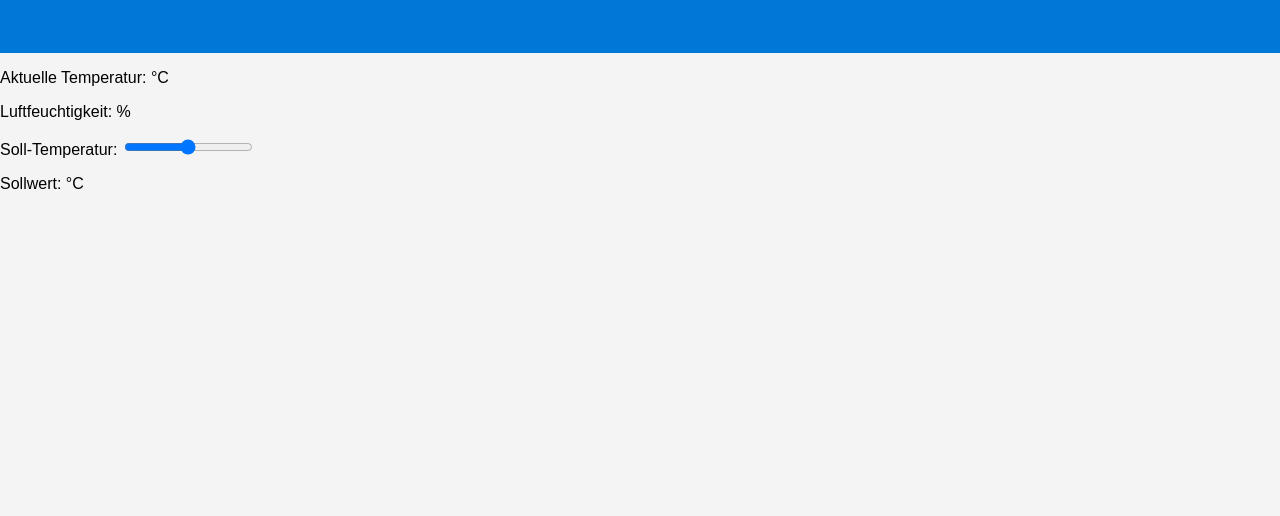
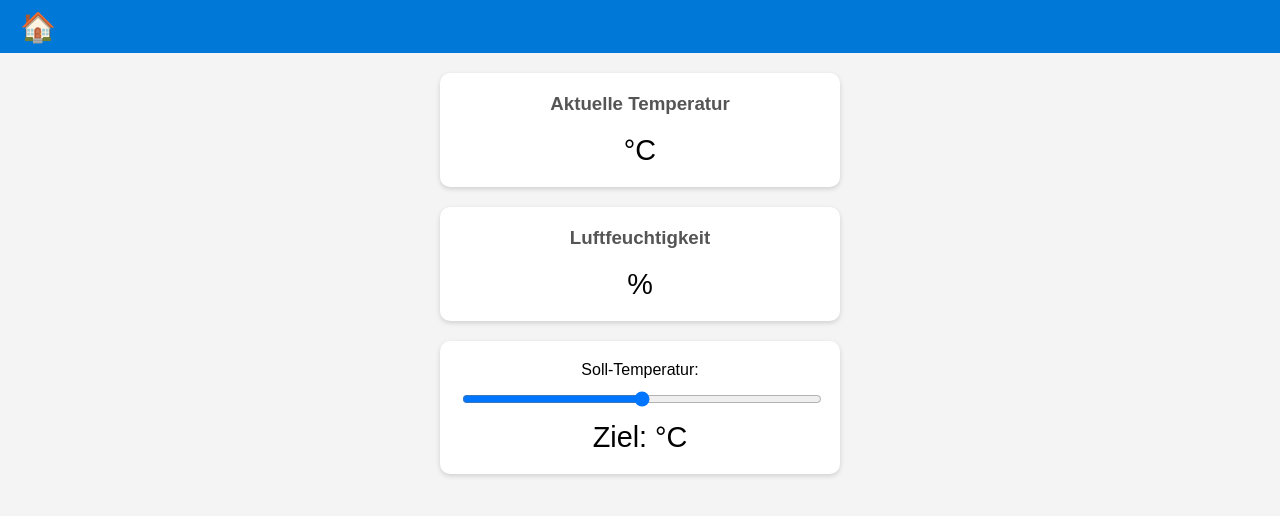
Before and after one commit to Felix08081s/IOT-Labor, a plain HTML site: page room.html in a window 1280 px wide. Drawn offline with Linux system fonts and the light colour scheme.

Commit message:
Oberfläche bearbeitet

```diff
--- a/room.html
+++ b/room.html
@@ -9,16 +9,33 @@
 </head>
 <body>
     <header>
-        <h1 id="room-name">Raum</h1>
+
+
+            <!--  Home - Button   -->
+            <div class="home-btn" onclick="window.location.href='index.html'">🏠</div>
+            <h1 id="room-name">Raum</h1>
+
     </header>
 
     <main>
-        <p>Aktuelle Temperatur: <span id="current-temp">--</span>°C</p>
-        <p>Luftfeuchtigkeit: <span id="current-humidity">--</span>%</p>
+        <main class="room-container">
+            <div class="info-card">
+                <h3>Aktuelle Temperatur</h3>
+                <p class="info-value"><span id="current-temp">--</span> °C</p>
+            </div>
 
-        <label for="temp-slider">Soll-Temperatur:</label>
-        <input type="range" id="temp-slider" min="16" max="28" value="22">
-        <p>Sollwert: <span id="target-temp">22</span>°C</p>
+            <div class="info-card">
+                <h3>Luftfeuchtigkeit</h3>
+                <p class="info-value"><span id="current-humidity">--</span> %</p>
+            </div>
+
+            <div class="slider-card">
+                <label for="temp-slider">Soll-Temperatur:</label>
+                <input type="range" id="temp-slider" min="16" max="28" value="22">
+                <p class="info-value">Ziel: <span id="target-temp">22</span> °C</p>
+            </div>
+</main>
+
     </main>
 
     <script src="room.js"></script>
--- a/style.css
+++ b/style.css
@@ -41,3 +41,77 @@ header {
     font-size: 1rem;
     color: #2196f3;
 }
+
+
+/* Style für die Legende */
+.legend-container {
+    margin-top: 20px;
+    margin-left: 20px;
+    font-size: 0.9rem;
+    color: #444;
+}
+
+.legend-temp {
+    color: #ff9800;
+    margin-right: 15px;
+}
+
+.legend-hum {
+    color: #2196f3;
+}
+
+
+/* Home- Button */
+header {
+    position: relative;
+}
+
+.home-btn {
+    position: absolute;
+    left: 20px;
+    top: 50%;
+    transform: translateY(-50%);
+    font-size: 1.8rem;
+    cursor: pointer;
+    transition: 0.2s;
+}
+
+.home-btn:hover {
+    transform: translateY(-50%) scale(1.1);
+}
+/* Schönere Darstellung der einzelnen Räume */
+.room-container {
+    max-width: 400px;
+    margin: 20px auto;
+    display: flex;
+    flex-direction: column;
+    gap: 20px;
+}
+
+.info-card, .slider-card {
+    background: white;
+    border-radius: 10px;
+    padding: 20px;
+    box-shadow: 0 2px 5px rgba(0,0,0,0.15);
+    text-align: center;
+}
+
+.info-card h3 {
+    margin-top: 0;
+    color: #555;
+}
+
+.info-value {
+    font-size: 1.8rem;
+    margin: 10px 0 0 0;
+}
+
+.slider-card label {
+    display: block;
+    margin-bottom: 10px;
+    font-size: 1rem;
+}
+
+.slider-card input[type=range] {
+    width: 100%;
+}
```
Also changed, not shown: app.js (+7 -0 lines), index.html (+8 -0 lines).
